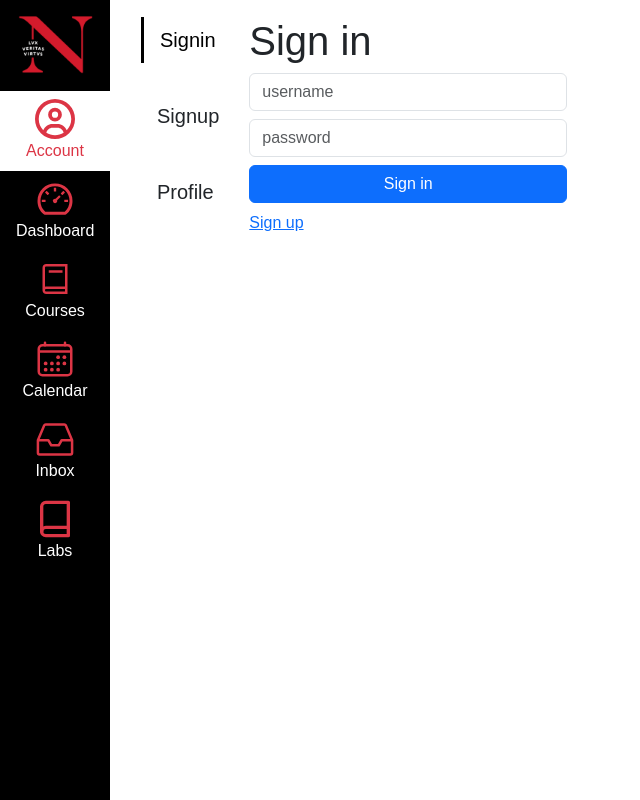
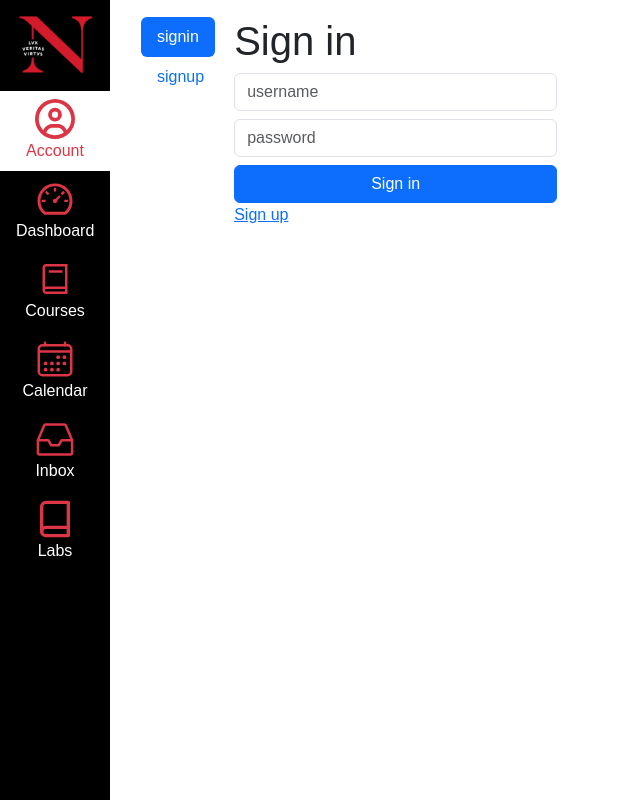
Before and after one commit to aidanroche3/kambaz-next-js, a Next.js app: page /account/signin in a window 1280 px wide. Shown: the whole page, without its empty margins (0-640 px from the left). Built offline with nearby package versions, Linux system fonts and the light colour scheme.

Commit message:
Up to 4.6.8

```diff
--- a/app/(kambaz)/account/Navigation.tsx
+++ b/app/(kambaz)/account/Navigation.tsx
@@ -1,42 +1,24 @@
 "use client";
-
 import Link from "next/link";
 import { usePathname } from "next/navigation";
-import { useEffect } from "react";
+import { Nav, NavItem, NavLink } from "react-bootstrap";
+import { useSelector } from "react-redux";
+import { RootState } from "../store";
 export default function AccountNavigation() {
+  const { currentUser } = useSelector(
+    (state: RootState) => state.accountReducer,
+  );
+  const links = currentUser ? ["profile"] : ["signin", "signup"];
   const pathname = usePathname();
   return (
-    <div
-      id="wd-account-navigation"
-      className="wd list-group fs-5 rounded-0 d-none d-md-block"
-    >
-      <Link
-        className={`list-group-item border-0 ${
-          pathname.endsWith("signin") ? "active" : ""
-        }`}
-        href="signin"
-      >
-        Signin
-      </Link>
-      <br />
-      <Link
-        className={`list-group-item border-0 ${
-          pathname.endsWith("signup") ? "active" : ""
-        }`}
-        href="signup"
-      >
-        Signup
-      </Link>
-      <br />
-      <Link
-        className={`list-group-item border-0 ${
-          pathname.endsWith("profile") ? "active" : ""
-        }`}
-        href="profile"
-      >
-        Profile
-      </Link>
-      <br />
-    </div>
+    <Nav variant="pills">
+      {links.map((link) => (
+        <NavItem key={link}>
+          <NavLink as={Link} href={link} active={pathname.endsWith(link)}>
+            {link}{" "}
+          </NavLink>{" "}
+        </NavItem>
+      ))}
+    </Nav>
   );
 }
--- /dev/null
+++ b/app/(kambaz)/account/reducer.ts
@@ -0,0 +1,15 @@
+import { createSlice } from "@reduxjs/toolkit";
+const initialState = {
+  currentUser: null,
+};
+const accountSlice = createSlice({
+  name: "account",
+  initialState,
+  reducers: {
+    setCurrentUser: (state, action) => {
+      state.currentUser = action.payload;
+    },
+  },
+});
+export const { setCurrentUser } = accountSlice.actions;
+export default accountSlice.reducer;
--- a/app/(kambaz)/account/signin/page.tsx
+++ b/app/(kambaz)/account/signin/page.tsx
@@ -1,6 +1,25 @@
+"use client";
 import Link from "next/link";
-import { Col, Container, FormControl, Row } from "react-bootstrap";
+import { redirect } from "next/navigation";
+import { setCurrentUser } from "../reducer";
+import { useDispatch } from "react-redux";
+import { useState } from "react";
+import * as db from "../../database";
+import { Col, Container, FormControl, Button, Row } from "react-bootstrap";
 export default function Signin() {
+  const [credentials, setCredentials] = useState<any>({});
+  const dispatch = useDispatch();
+  const signin = () => {
+    const user = db.users.find(
+      (u: any) =>
+        u.username === credentials.username &&
+        u.password === credentials.password,
+    );
+    if (!user) return;
+    dispatch(setCurrentUser(user));
+    redirect("/dashboard");
+  };
+
   return (
     <Container id="wd-signin-screen">
       <Row>
@@ -10,20 +29,24 @@ export default function Signin() {
             id="wd-username"
             placeholder="username"
             className="mb-2"
+            defaultValue={credentials.username}
+            onChange={(e) =>
+              setCredentials({ ...credentials, username: e.target.value })
+            }
           />
           <FormControl
             id="wd-password"
             placeholder="password"
             type="password"
             className="mb-2"
+            defaultValue={credentials.password}
+            onChange={(e) =>
+              setCredentials({ ...credentials, password: e.target.value })
+            }
           />
-          <Link
-            id="wd-signin-btn"
-            href="/account/profile"
-            className="btn btn-primary w-100 mb-2"
-          >
+          <Button onClick={signin} id="wd-signin-btn" className="w-100">
             Sign in
-          </Link>
+          </Button>
           <Link id="wd-signup-link" href="/account/signup">
             Sign up
           </Link>
--- a/app/(kambaz)/store.ts
+++ b/app/(kambaz)/store.ts
@@ -1,8 +1,9 @@
 import { configureStore } from "@reduxjs/toolkit";
 import coursesReducer from "./courses/reducer";
 import modulesReducer from "./courses/[cid]/modules/reducer";
+import accountReducer from "./account/reducer";
 const store = configureStore({
-  reducer: { coursesReducer, modulesReducer },
+  reducer: { coursesReducer, modulesReducer, accountReducer },
 });
 export type RootState = ReturnType<typeof store.getState>;
 export default store;
```
Also changed, not shown: app/(kambaz)/account/page.tsx (+11 -2 lines), app/(kambaz)/account/profile/page.tsx (+52 -9 lines), app/(kambaz)/dashboard/page.tsx (+17 -1 lines).
